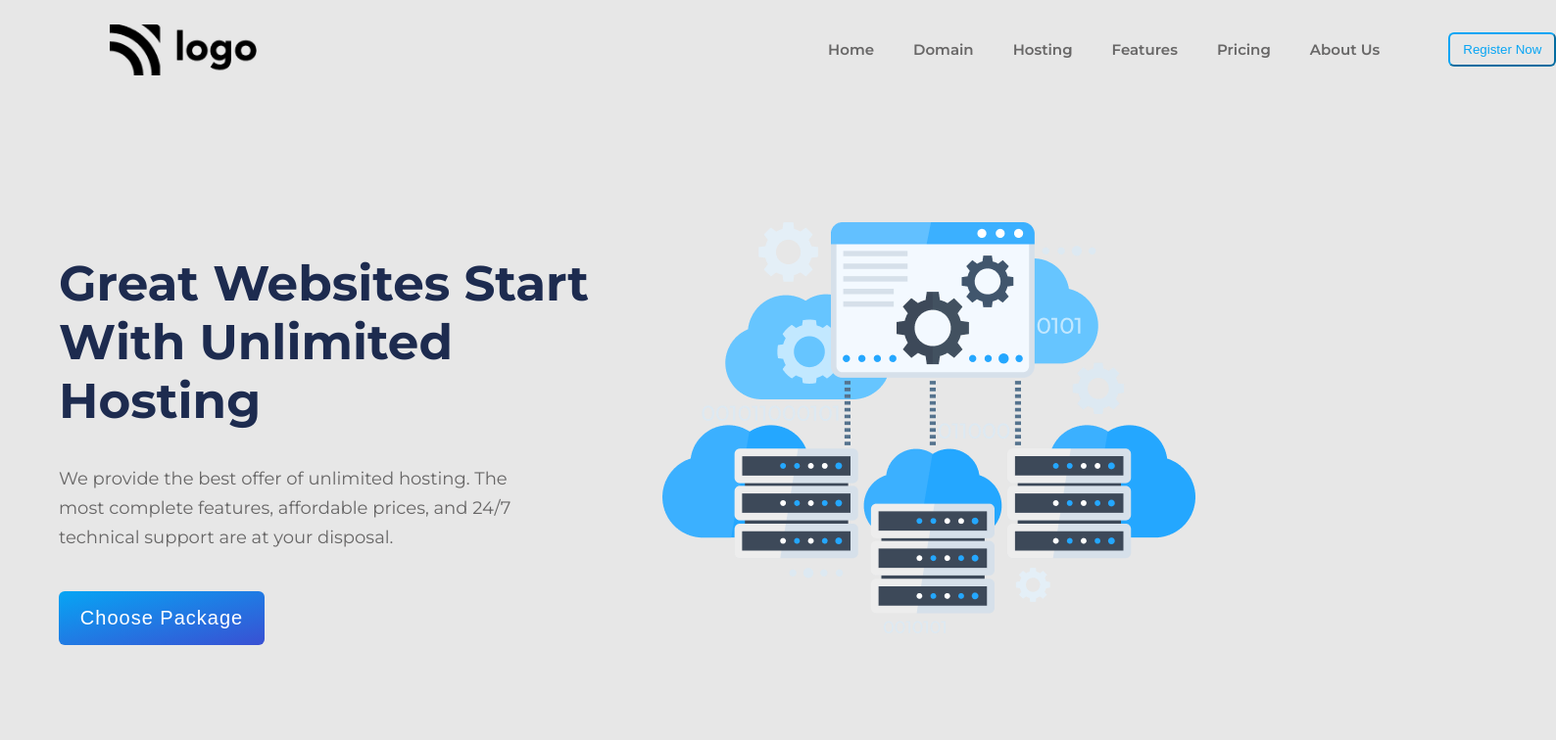
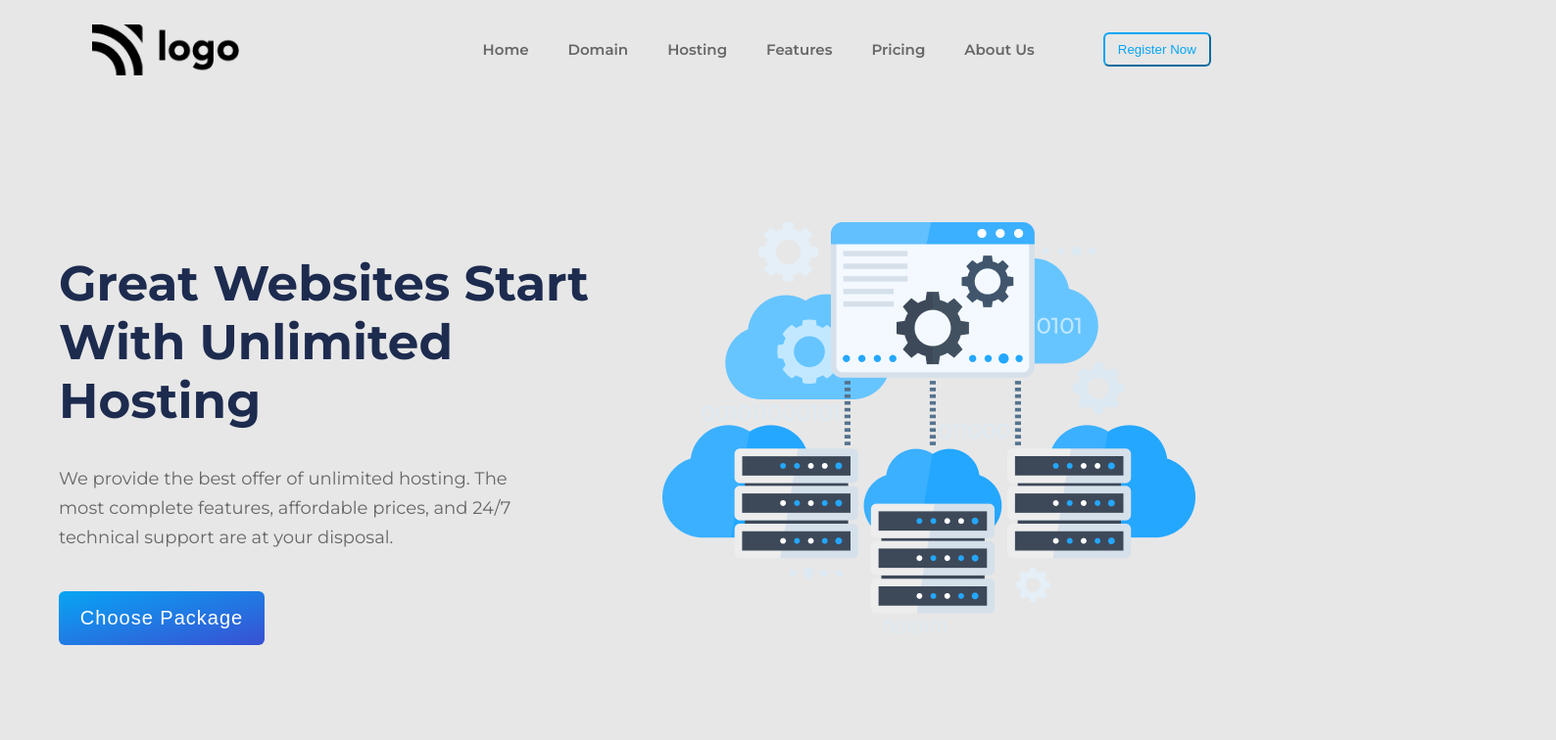
Before and after one commit to Siraj-Areeb/Project-11, a plain HTML site: page index.html in a window 1280 px wide. Shown: the top 756 px of the page at 98% size, 1588 px wide, since content can reach past the window. Drawn offline with Linux system fonts and the light colour scheme; a web font is replaced by a local one.

Commit message:
Modifications in CSS

```diff
--- a/style.css
+++ b/style.css
@@ -14,7 +14,7 @@ body{
 .nav-bar{
     display: flex;
     flex-direction: row;
-    width: 1350px;
+    width: 100vw;
     justify-content: space-around;
     align-items: center;
     padding-top: 25px;
@@ -25,8 +25,6 @@ body{
     display: flex;
     flex-direction: row;
     align-items: center;
-    position: relative;
-    left: 300px;
 }
 
 .list{
```
